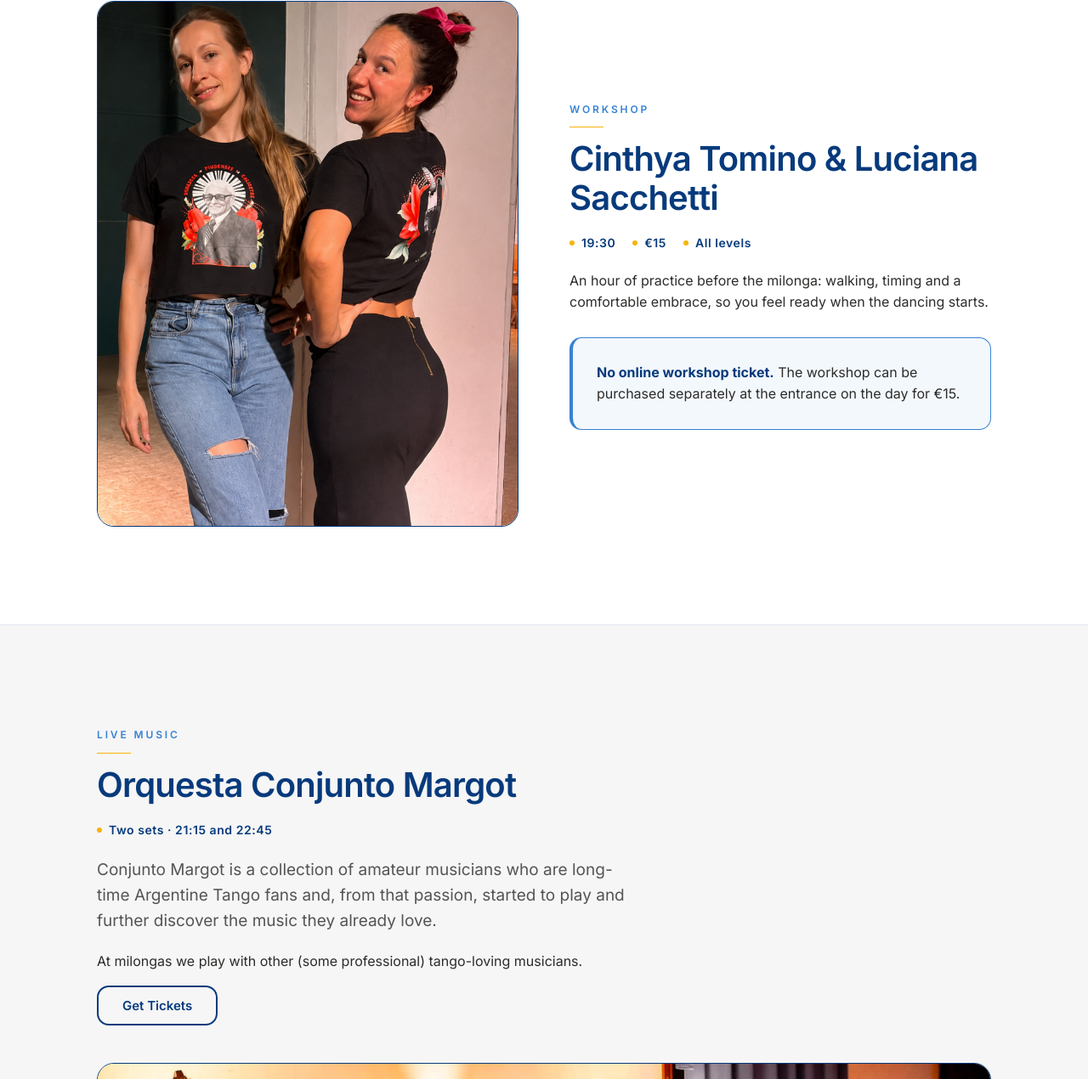
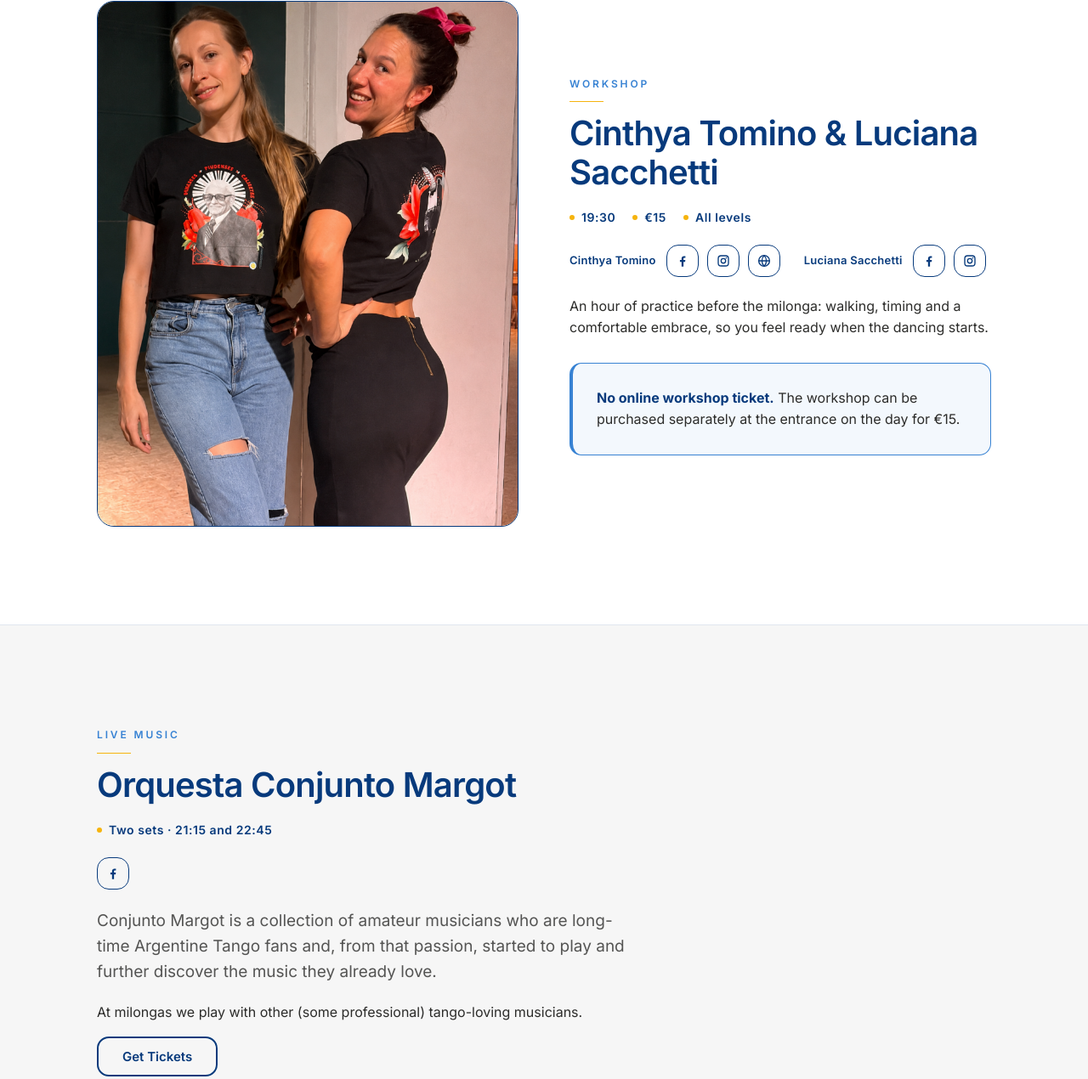
Before and after one commit to joel-website/tresesquinas, a plain HTML site: page index.html in a window 1280 px wide. Shown: the part 2652-3922 px from the top of the page at 85% size. Drawn offline with Linux system fonts and the light colour scheme.

Commit message:
Add artist social links (Facebook / Instagram / website)
Inline SVG icon sprite (no icon library). Links added to:
- Workshop: Cinthya Tomino (FB/IG/web) and Luciana Sacchetti (FB/IG)
- DJ: Cinthya Tomino (FB/IG/web)
- Live Music: Conjunto Margot (FB)

Co-Authored-By: Claude Sonnet 5 <noreply@anthropic.com>

```diff
--- a/css/styles.css
+++ b/css/styles.css
@@ -644,6 +644,76 @@ h1 {
   background: var(--color-detalle);
 }
 
+/* ---------- Artist social links ---------- */
+
+.artist-links {
+  display: flex;
+  flex-wrap: wrap;
+  gap: 10px;
+  margin: 0 0 22px;
+  padding: 0;
+  list-style: none;
+}
+
+.artist-links a {
+  display: inline-flex;
+  align-items: center;
+  justify-content: center;
+  width: 38px;
+  height: 38px;
+  border: var(--border-w) solid var(--color-principal);
+  border-radius: var(--radius-sm);
+  color: var(--color-principal);
+  transition:
+    color var(--dur-fast) ease,
+    border-color var(--dur-fast) ease,
+    background-color var(--dur-fast) ease,
+    transform var(--dur-fast) var(--ease-premium);
+}
+
+.artist-links a:hover {
+  color: var(--color-acento);
+  border-color: var(--color-acento);
+  background: rgba(122, 31, 43, 0.05);
+  transform: scale(1.06);
+}
+
+.artist-links .ic {
+  width: 18px;
+  height: 18px;
+  display: block;
+}
+
+.artist-links-row {
+  display: flex;
+  flex-wrap: wrap;
+  gap: 10px 28px;
+  margin: 0 0 22px;
+}
+
+.artist-links-group {
+  display: flex;
+  align-items: center;
+  gap: 12px;
+}
+
+.artist-links-group__name {
+  font-size: 13px;
+  font-weight: 600;
+  letter-spacing: 0.02em;
+  color: var(--color-principal);
+}
+
+.artist-links-group .artist-links {
+  margin: 0;
+}
+
+@media (prefers-reduced-motion: reduce) {
+  .artist-links a:hover {
+    transform: none;
+  }
+}
+
 .organizers {
   max-width: 640px;
 }
--- a/index.html
+++ b/index.html
@@ -82,6 +82,39 @@
 
   <body>
     <a class="skip-link" href="#main">Skip to content</a>
+
+    <!-- Icon sprite (Facebook / Instagram / website) -->
+    <svg width="0" height="0" style="position: absolute" aria-hidden="true" focusable="false">
+      <symbol id="i-facebook" viewBox="0 0 24 24">
+        <path
+          fill="currentColor"
+          d="M13.5 21v-7.5h2.53l.38-2.94H13.5V8.68c0-.85.24-1.43 1.46-1.43h1.56V4.62c-.27-.04-1.2-.12-2.28-.12-2.26 0-3.8 1.38-3.8 3.9v2.17H7.9v2.94h2.53V21z"
+        />
+      </symbol>
+      <symbol
+        id="i-instagram"
+        viewBox="0 0 24 24"
+        fill="none"
+        stroke="currentColor"
+        stroke-width="1.8"
+      >
+        <rect x="4" y="4" width="16" height="16" rx="4.5" />
+        <circle cx="12" cy="12" r="3.6" />
+        <circle cx="16.6" cy="7.4" r="1.1" fill="currentColor" stroke="none" />
+      </symbol>
+      <symbol
+        id="i-web"
+        viewBox="0 0 24 24"
+        fill="none"
+        stroke="currentColor"
+        stroke-width="1.8"
+      >
+        <circle cx="12" cy="12" r="8.5" />
+        <path
+          d="M3.5 12h17M12 3.5c2.3 2.4 3.5 5.6 3.5 8.5s-1.2 6.1-3.5 8.5c-2.3-2.4-3.5-5.6-3.5-8.5S9.7 5.9 12 3.5z"
+        />
+      </symbol>
+    </svg>
 
     <!-- ============ HEADER / NAV ============ -->
     <header class="site-header">
@@ -253,6 +286,33 @@
               <p class="meta-line">
                 <span>19:30</span><span>€15</span><span>All levels</span>
               </p>
+              <div class="artist-links-row">
+                <div class="artist-links-group">
+                  <span class="artist-links-group__name">Cinthya Tomino</span>
+                  <ul class="artist-links">
+                    <li>
+                      <a href="https://www.facebook.com/CinTomino/" target="_blank" rel="noopener" aria-label="Cinthya Tomino on Facebook"><svg class="ic"><use href="#i-facebook" /></svg></a>
+                    </li>
+                    <li>
+                      <a href="https://www.instagram.com/cintomino" target="_blank" rel="noopener" aria-label="Cinthya Tomino on Instagram"><svg class="ic"><use href="#i-instagram" /></svg></a>
+                    </li>
+                    <li>
+                      <a href="https://www.cintominotango.com" target="_blank" rel="noopener" aria-label="Cinthya Tomino website"><svg class="ic"><use href="#i-web" /></svg></a>
+                    </li>
+                  </ul>
+                </div>
+                <div class="artist-links-group">
+                  <span class="artist-links-group__name">Luciana Sacchetti</span>
+                  <ul class="artist-links">
+                    <li>
+                      <a href="https://www.facebook.com/lu.sacchetti/" target="_blank" rel="noopener" aria-label="Luciana Sacchetti on Facebook"><svg class="ic"><use href="#i-facebook" /></svg></a>
+                    </li>
+                    <li>
+                      <a href="https://www.instagram.com/lusacchetti" target="_blank" rel="noopener" aria-label="Luciana Sacchetti on Instagram"><svg class="ic"><use href="#i-instagram" /></svg></a>
+                    </li>
+                  </ul>
+                </div>
+              </div>
               <p>
                 An hour of practice before the milonga: walking, timing and a
                 comfortable embrace, so you feel ready when the dancing starts.
@@ -276,6 +336,11 @@
               <span class="eyebrow">Live music</span>
               <h2 id="music-heading">Orquesta Conjunto Margot</h2>
               <p class="meta-line"><span>Two sets · 21:15 and 22:45</span></p>
+              <ul class="artist-links">
+                <li>
+                  <a href="https://www.facebook.com/people/Conjunto-Margot/61581234227442/" target="_blank" rel="noopener" aria-label="Conjunto Margot on Facebook"><svg class="ic"><use href="#i-facebook" /></svg></a>
+                </li>
+              </ul>
               <p class="lead">
                 Conjunto Margot is a collection of amateur musicians who are
                 long-time Argentine Tango fans and, from that passion, started to
@@ -322,6 +387,17 @@
               <p class="meta-line">
                 <span>Milonga from 20:30</span><span>Until 01:00</span>
               </p>
+              <ul class="artist-links">
+                <li>
+                  <a href="https://www.facebook.com/CinTomino/" target="_blank" rel="noopener" aria-label="Cinthya Tomino on Facebook"><svg class="ic"><use href="#i-facebook" /></svg></a>
+                </li>
+                <li>
+                  <a href="https://www.instagram.com/cintomino" target="_blank" rel="noopener" aria-label="Cinthya Tomino on Instagram"><svg class="ic"><use href="#i-instagram" /></svg></a>
+                </li>
+                <li>
+                  <a href="https://www.cintominotango.com" target="_blank" rel="noopener" aria-label="Cinthya Tomino website"><svg class="ic"><use href="#i-web" /></svg></a>
+                </li>
+              </ul>
               <p>
                 Cinthya began her journey as a tango DJ in Argentina, starting
                 out in her hometown before becoming a professional in Buenos
```
